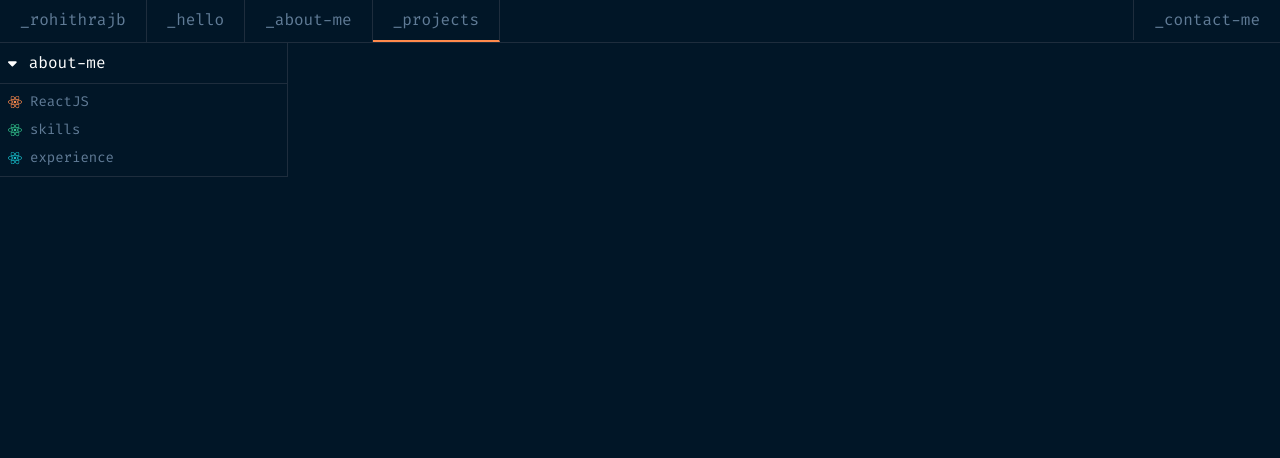
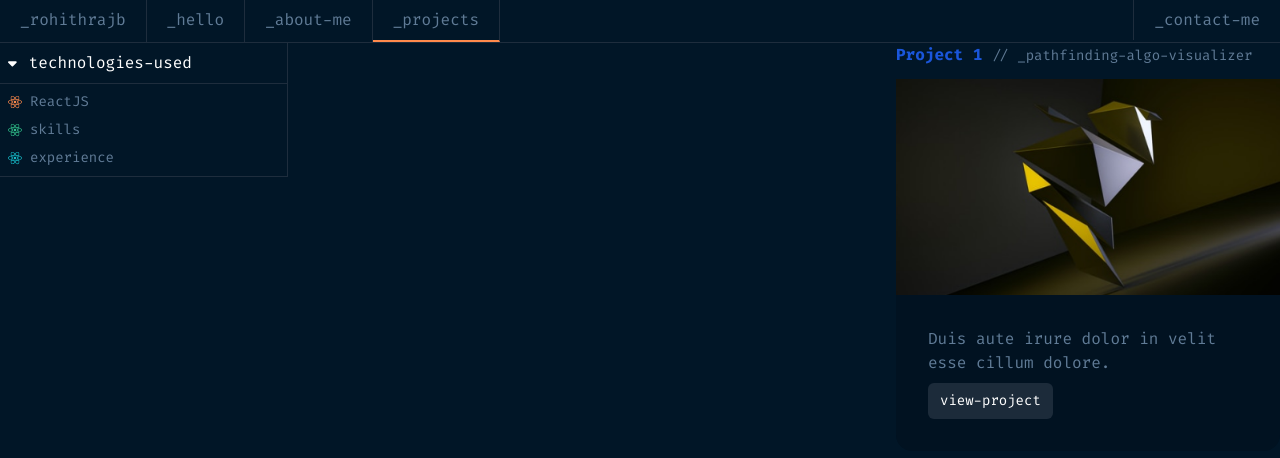
Before and after one commit to rohithrajb/rohithrajb.github.io, a React (Vite) app: page /Projects in a window 1280 px wide. Shown: the top 458 px of the page. Built offline with nearby package versions, Linux system fonts and the light colour scheme.

Commit message:
Created project card component in the Projects nav

```diff
--- /dev/null
+++ b/src/components/Project.jsx
@@ -0,0 +1,19 @@
+import React from 'react'
+
+const Project = ({ projectImg, id, name, description }) => {
+  return (
+    <div className='absolute right-0'>
+      <p className='text-sm'><span className='text-base text-blue-700 font-bold'>Project {id} </span>// {name}</p>
+      <div className='mt-3 bg-dark max-w-96 min-w-96 rounded-2xl'>
+         {/* TODO: solve the image corners issue */}
+         <img src={projectImg} alt="no-img" />
+         <div className='p-8'>
+            <p>{description}</p>
+            <button className='mt-2 px-3 py-2 bg-[#1c2b3a] rounded-md text-white text-sm'>view-project</button>
+         </div>
+      </div>
+    </div>
+  )
+}
+
+export default Project
--- a/src/pages/ContactMe.css
+++ b/src/pages/ContactMe.css
@@ -19,7 +19,7 @@ form div label {
 }
 
 form div input {
-   @apply !bg-[#011221] !rounded-lg !border-border
+   @apply !bg-dark !rounded-lg !border-border
 }
 
 form div input:focus {
@@ -27,7 +27,7 @@ form div input:focus {
 }
 
 form div textarea {
-   @apply bg-[#011221] rounded-lg border-border
+   @apply bg-dark rounded-lg border-border
 }
 
 form div textarea:focus {
--- a/src/pages/Projects.jsx
+++ b/src/pages/Projects.jsx
@@ -2,15 +2,25 @@ import React from 'react'
 import { Routes, Route, NavLink } from 'react-router-dom'
 import Sidebar from '../components/Sidebar'
 import SidebarSection from '../components/SidebarSection'
+import Project from '../components/Project'
 import './AboutMe.css'
 import { FontAwesomeIcon } from '@fortawesome/react-fontawesome'
 import { faReact } from '@fortawesome/free-brands-svg-icons'
+import img from '../assets/ui-animations2.png'
 
 const Projects = () => {
+   const projects = [
+      {
+         id: '1',
+         name: '_pathfinding-algo-visualizer',
+         description: 'Duis aute irure dolor in velit esse cillum dolore.'
+      }
+   ]
+
    return (
       <div className='flex'>
          <Sidebar>
-            <SidebarSection sectionName='about-me'>
+            <SidebarSection sectionName='technologies-used'>
                <div className='p-2 text-sm border-b border-border nav-active'>
                   <NavLink className='details cursor-pointer' to='/pprojects/react'>
                      <FontAwesomeIcon icon={faReact} className='text-orange-400' />
@@ -27,6 +37,10 @@ const Projects = () => {
                </div>
             </SidebarSection>
          </Sidebar>
+         <div>
+            <Project projectImg={img} id={projects[0].id} name={projects[0].name} description={projects[0].description} />
+         </div>
+
          {/* <Routes>
             <Route path='/education' element={<Education />} />
             <Route path='/skills' element={<Skills />} />
--- a/tailwind.config.js
+++ b/tailwind.config.js
@@ -16,7 +16,8 @@ export default {
          },
          colors: {
             'main': '#607B96',
-            'border': '#1e2d3d'
+            'border': '#1e2d3d',
+            'dark': '#011221'
          },
          boxShadow: {
             'input' : '0 0 0 2px rgba(96, 123, 150, .3)'
```
Also changed, not shown: src/assets/ui-animations2.png (added), 5 other files (tests, documents, lock files or other folders).
